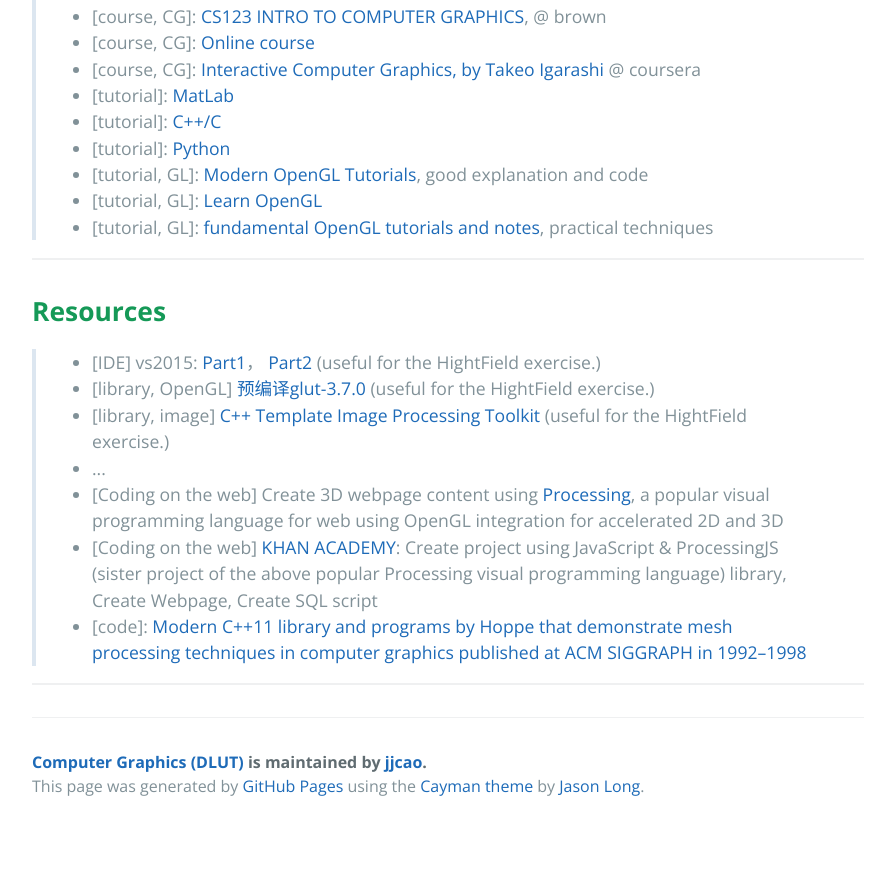
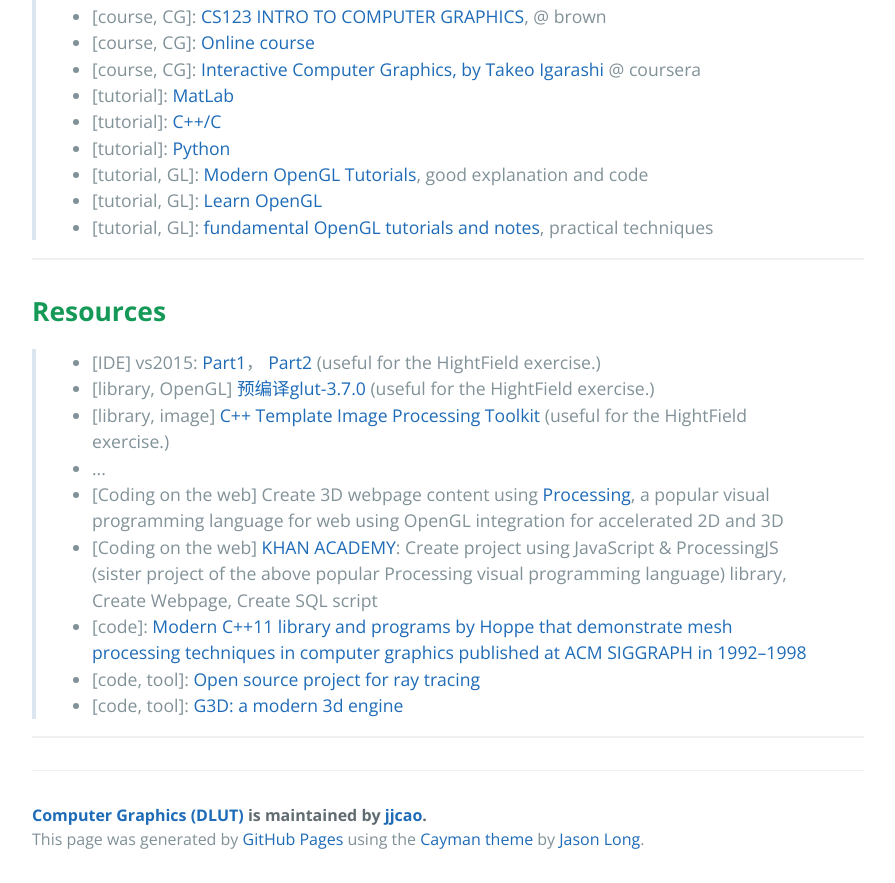
Before and after one commit to jjcao/ComputerGraphics, a plain HTML site: page index.html in a window 1280 px wide. Shown: the part 3687-4570 px from the top of the page, without its empty margins (192-1087 px from the left). Before the commit the page ends 4517 px from the top, so only its background shows below. Drawn offline with nearby package versions, Linux system fonts and the light colour scheme.

Commit message:
no message

```diff
--- a/index.html
+++ b/index.html
@@ -306,6 +306,10 @@
 <li>[Coding on the web] <a href="https://www.khanacademy.org/computing/computer-programming">KHAN ACADEMY</a>: Create  project using JavaScript &
     ProcessingJS (sister project of the above popular Processing visual programming language) library, Create Webpage, Create SQL script</li>
 <li>[code]: <a href="https://github.com/Microsoft/Mesh-processing-library">Modern C++11 library and programs by Hoppe that demonstrate mesh processing techniques in computer graphics published at ACM SIGGRAPH in 1992–1998</a></li>
+<li>[code, tool]: <a href="http://www.povray.org/">Open source project for ray tracing</a></li>
+<li>[code, tool]: <a href="http://g3d.cs.williams.edu/g3d/www/index.html">G3D: a modern 3d engine</a></li>
+
+
 </ul>
 </blockquote>
 
```
